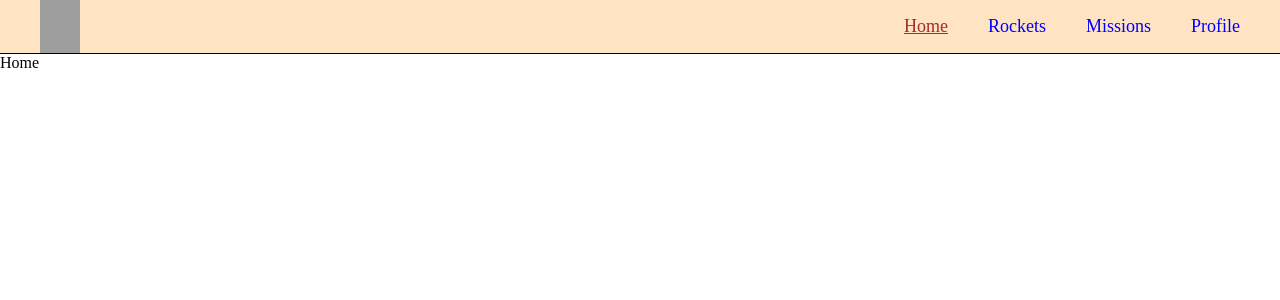
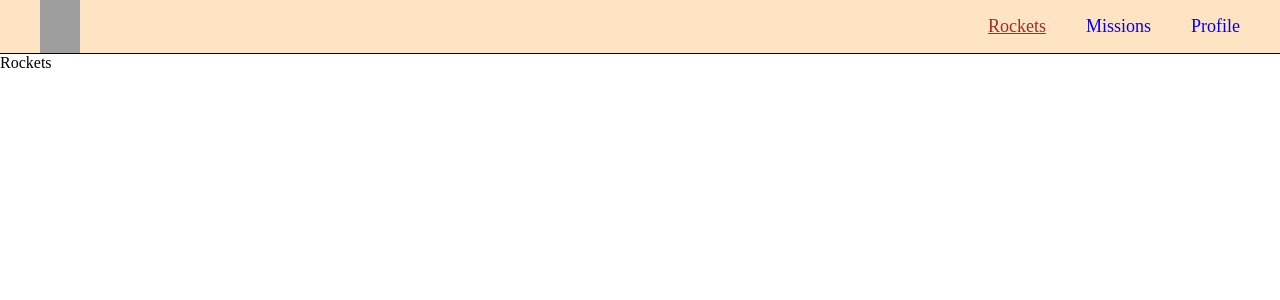
Before and after one commit to KUBAHO3/react-group-project, a React (Create React App) app: page / in a window 1280 px wide. Shown: the top 300 px of the page. Built offline with nearby package versions, Linux system fonts and the light colour scheme; grey boxes are pictures that could not be loaded.

Commit message:
made the rockets a default page

```diff
--- a/src/App.js
+++ b/src/App.js
@@ -1,7 +1,6 @@
 import './App.css';
 import { BrowserRouter, Routes, Route } from 'react-router-dom';
 import Layout from './pages/Layout';
-import Home from './pages/Home';
 import Profile from './pages/Profile';
 import Missions from './pages/Missions';
 import Rockets from './pages/Rockets';
@@ -11,10 +10,9 @@ function App() {
     <BrowserRouter>
       <Routes>
         <Route path="/" element={<Layout />}>
-          <Route index element={<Home />} />
+          <Route index element={<Rockets />} />
           <Route path="profile" element={<Profile />} />
           <Route path="missions" element={<Missions />} />
-          <Route path="rockets" element={<Rockets />} />
         </Route>
       </Routes>
     </BrowserRouter>
--- a/src/components/Navbar.js
+++ b/src/components/Navbar.js
@@ -7,8 +7,7 @@ function Navbar() {
     <nav>
       <img className="nav-logo" src={logo} width={40} alt="Navbar logo" />
       <ul className="nav-items">
-        <li className="nav-item-list"><NavLink to="/" activeClassName="active"><p className="tab">Home</p></NavLink></li>
-        <li className="nav-item-list"><NavLink to="/rockets" activeClassName="active"><p className="tab">Rockets</p></NavLink></li>
+        <li className="nav-item-list"><NavLink to="/" activeClassName="active"><p className="tab">Rockets</p></NavLink></li>
         <li className="nav-item-list"><NavLink to="/missions" activeClassName="active"><p className="tab">Missions</p></NavLink></li>
         <li className="nav-item-list"><NavLink to="/profile" activeClassName="active"><p className="tab">Profile</p></NavLink></li>
       </ul>
--- a/src/pages/Home.js
+++ /dev/null
@@ -1,9 +0,0 @@
-import React from 'react';
-
-function Home() {
-  return (
-    <div>Home</div>
-  );
-}
-
-export default Home;
```
